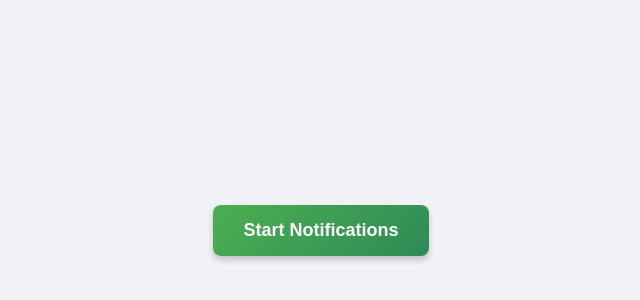
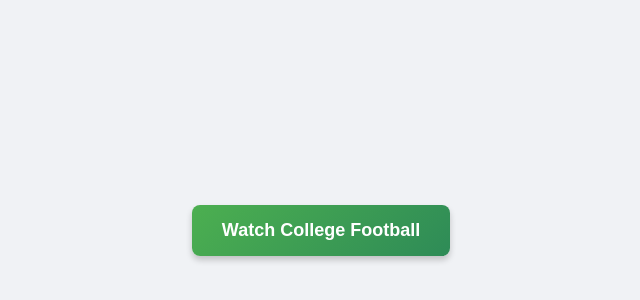
Before and after one commit to agoodman-prog/Watch-College-Football, a plain HTML site: page index.html in a window 1280 px wide. Shown: the part 178-478 px from the top of the page, without its empty margins (319-959 px from the left). Drawn offline with Linux system fonts and the light colour scheme.

Commit message:
Change button text to 'Watch College Football'

```diff
--- a/index.html
+++ b/index.html
@@ -37,7 +37,7 @@
   </style>
 </head>
 <body>
-  <button id="notifyBtn">Start Notifications</button>
+  <button id="notifyBtn">Watch College Football</button>
 
   <script>
     let intervalId = null;
```
